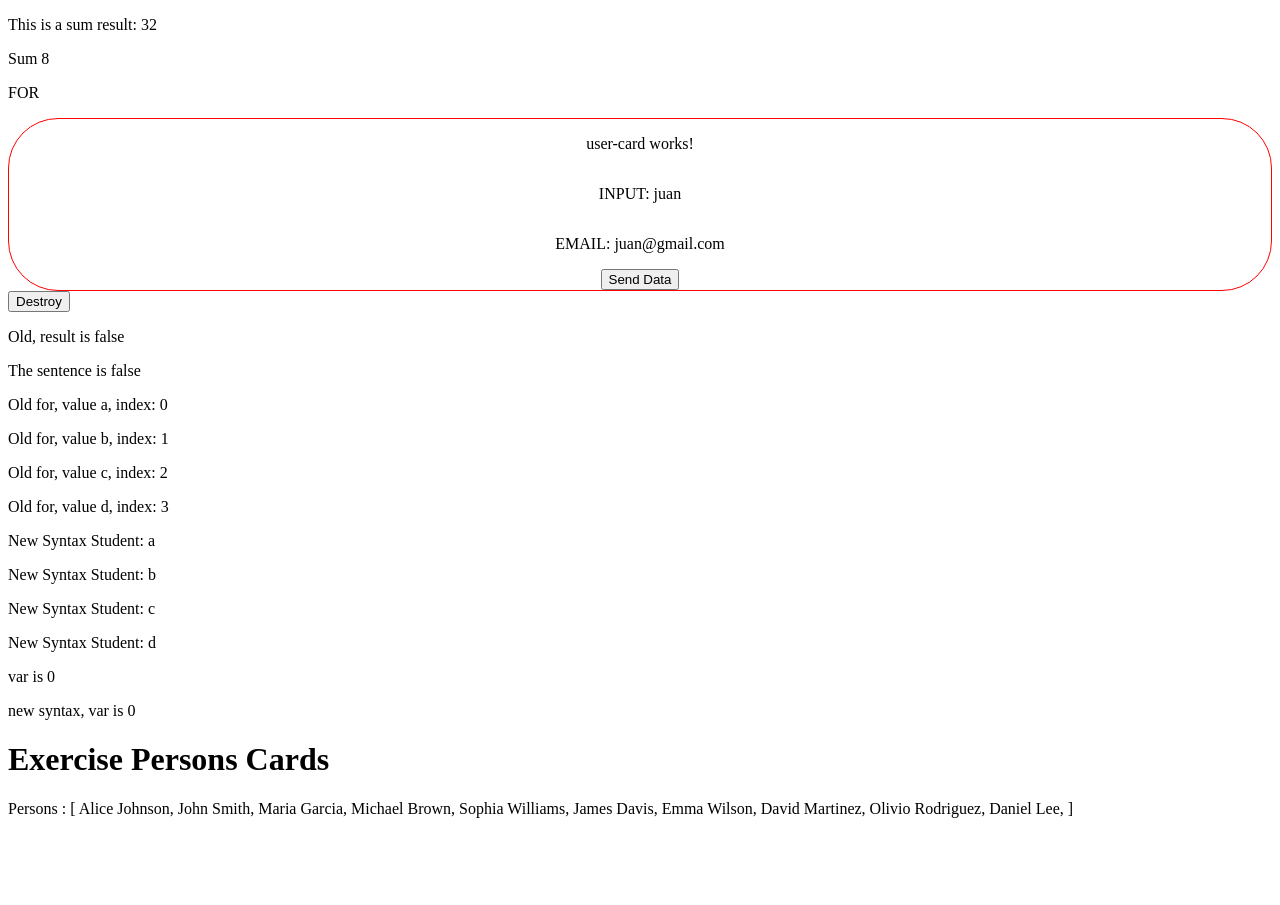
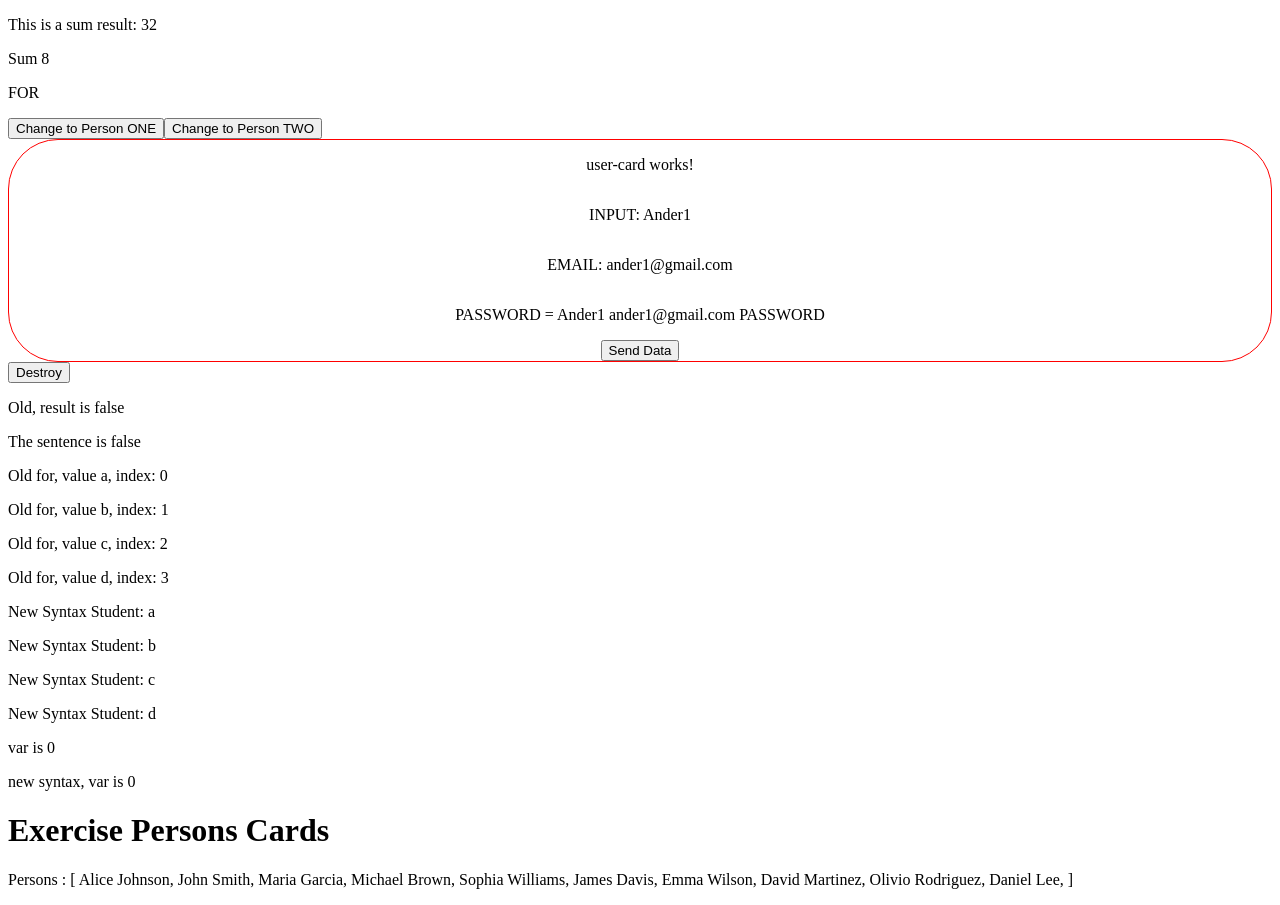
Before and after one commit to AnderMichael/first-angular-project, an Angular app: page / in a window 1280 px wide. Before the commit the page ends 834 px from the top, so only its background shows below. Built offline with nearby package versions, Linux system fonts and the light colour scheme.

Commit message:
task2[30-09-2024]: On change step

```diff
--- a/src/app/app.component.html
+++ b/src/app/app.component.html
@@ -3,10 +3,15 @@
 <!-- <p>Subtract {{subtract(9,5)}}</p> -->
 <p>FOR {{ getArray() }}</p>
 <!-- <app-user-card></app-user-card> -->
+
+<button (click)="currentPerson = person">Change to Person ONE</button>
+
+<button (click)="currentPerson = persontwo">Change to Person TWO</button>
+
 @if(destroyUserCard){
 <user-card
-  [name]="'juan'"
-  [email]="'juan@gmail.com'"
+  [name]="currentPerson.name"
+  [email]="currentPerson.email"
   (sendData)="receiveData($event)"
 ></user-card>
 }@else{
--- a/src/app/app.component.ts
+++ b/src/app/app.component.ts
@@ -10,6 +10,7 @@ interface IPerson {
   name: string;
   lastName: string;
   age: number;
+  email: string;
 }
 
 function sumAttempt(a: number, b: number) {
@@ -41,9 +42,17 @@ export class AppComponent {
 
   animales: string[] = ['a', 'b', 'c', 'd', 'e', 'f'];
   person: IPerson = {
-    name: 'Ander',
+    name: 'Ander1',
+    lastName: 'Cayllan',
+    email: 'ander1@gmail.com',
+    age: 20,
+  };
+
+  persontwo: IPerson = {
+    name: 'Ander2',
     lastName: 'Cayllan',
     age: 20,
+    email: 'ander2@gmail.com'
   };
 
   students: number[] = [1, 2, 3, 4, 5, 6];
@@ -52,6 +61,8 @@ export class AppComponent {
   var1 = 0;
   var2 = null;
   var3 = 'hola';
+
+  currentPerson: any = this.person;
 
   constructor() {
     const { name, age } = this.person;
@@ -87,7 +98,7 @@ export class AppComponent {
     // console.log('OR null vs 0: ', this.var2 || this.var1);
   }
 
-  public changeDestroy(){
+  public changeDestroy() {
     this.destroyUserCard = !this.destroyUserCard;
   }
   public sumSpread(...persons: number[]): number {
@@ -138,23 +149,35 @@ export class AppComponent {
     this.persons = personsWithoutDiscount;
   }
 
-  public malePersons(){
+  public malePersons() {
     const male = this.persons.filter((person) => person.gender === 'male');
     return male;
   }
 
-  public femalePersons(){
+  public femalePersons() {
     const female = this.persons.filter((person) => person.gender === 'female');
     return female;
   }
 
   public personsWithoutDiscount() {
-    const personsWithoutDiscount = this.persons.filter((person) => person.age < 18);
+    const personsWithoutDiscount = this.persons.filter(
+      (person) => person.age < 18
+    );
     return personsWithoutDiscount;
   }
 
   public personsWithDiscount() {
-    const personsWithDiscount = this.persons.filter((person) => person.age >= 18);
+    const personsWithDiscount = this.persons.filter(
+      (person) => person.age >= 18
+    );
     return personsWithDiscount;
   }
+
+  public changeToPerson1() {
+    this.currentPerson = this.person;
+  }
+
+  public changeToPerson2() {
+    this.currentPerson = this.persontwo;
+  }
 }
--- a/src/app/user-card/user-card.component.html
+++ b/src/app/user-card/user-card.component.html
@@ -2,6 +2,8 @@
   <p>user-card works!</p>
   <p>INPUT: {{ name }}</p>
   <p>EMAIL: {{ email }}</p>
+
+  <p>PASSWORD = {{ password }}</p>
   <button (click)="onSendData()">Send Data</button>
   <ng-content></ng-content>
 </div>
--- a/src/app/user-card/user-card.component.ts
+++ b/src/app/user-card/user-card.component.ts
@@ -3,9 +3,11 @@ import {
   Component,
   EventEmitter,
   Input,
+  OnChanges,
   OnDestroy,
   OnInit,
   Output,
+  SimpleChanges,
 } from '@angular/core';
 
 @Component({
@@ -15,9 +17,11 @@ import {
   templateUrl: './user-card.component.html',
   styleUrl: './user-card.component.scss',
 })
-export class UserCardComponent implements OnInit, OnDestroy {
+export class UserCardComponent implements OnInit, OnDestroy, OnChanges {
   @Input() name: string = 'Ander';
   @Input() email: string = 'ander@ander.com';
+
+  password: string = '';
 
   @Output() sendData: EventEmitter<string> = new EventEmitter();
 
@@ -31,9 +35,15 @@ export class UserCardComponent implements OnInit, OnDestroy {
 
   ngOnInit(): void {
     console.log('USER CARD FROM NG-OnInit');
+    // this.password = `${this.name} ${this.email} PASSWORD`;
   }
 
   ngOnDestroy(): void {
     console.log('USER CARD FROM NG-DESTROY');
   }
+
+  ngOnChanges(changes: SimpleChanges): void {
+    const { name, email } = changes;
+    this.password = `${name.currentValue} ${email.currentValue} PASSWORD`;
+  }
 }
```
